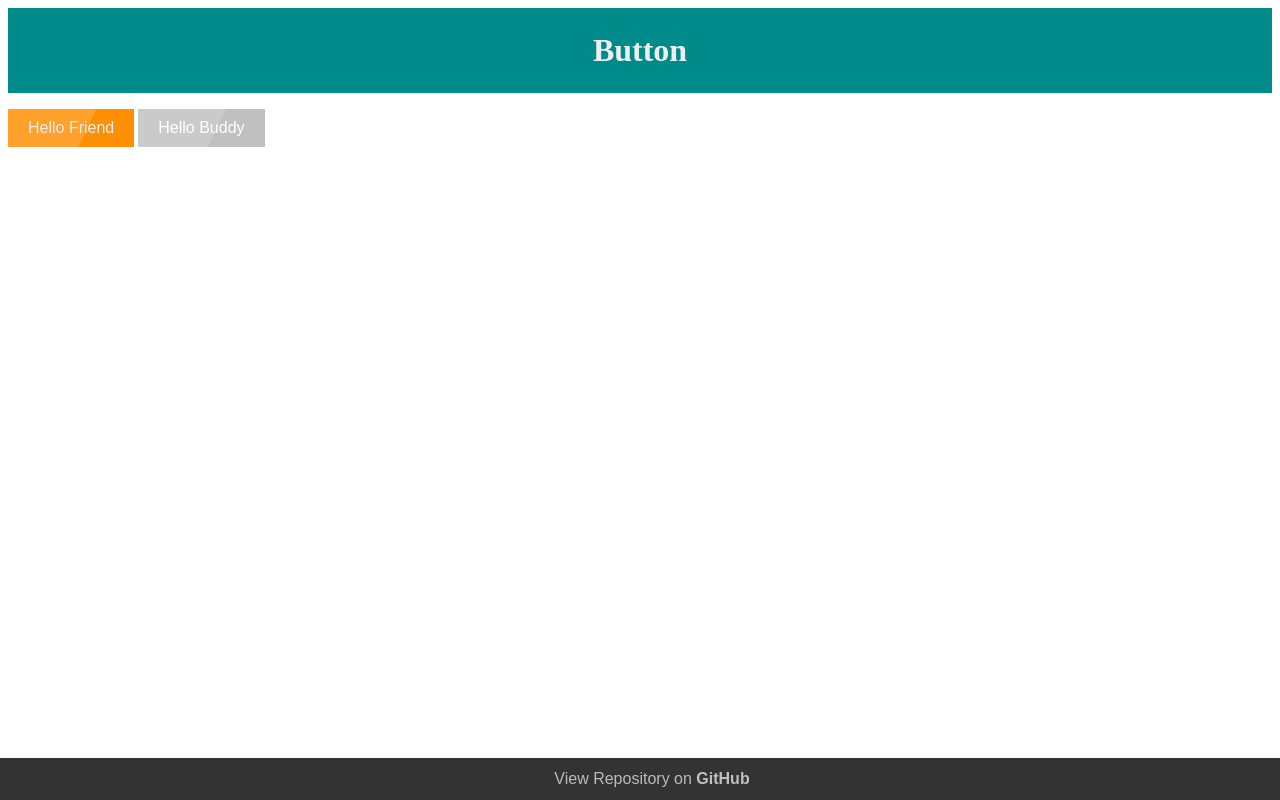
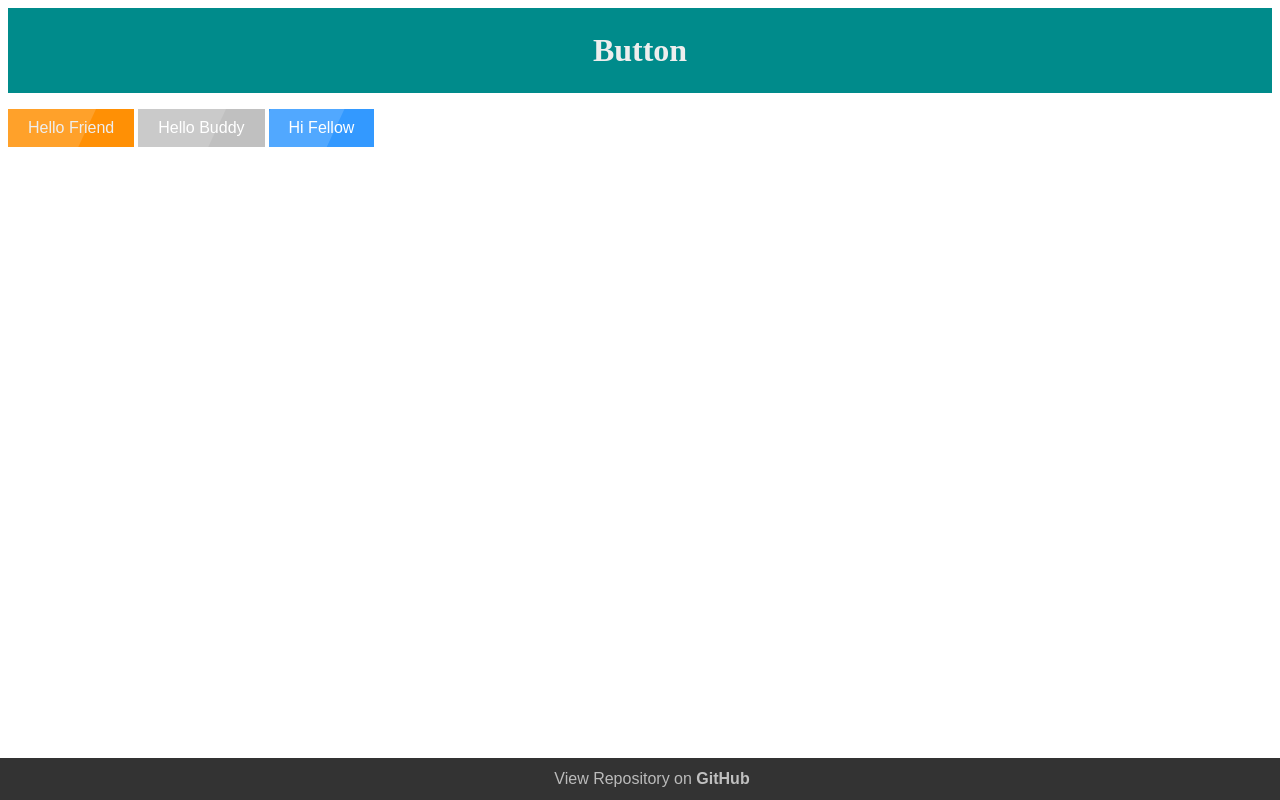
Before and after one commit to kushagrarora17/animated-buttons-hacktoberfest, a plain HTML site: page index.html in a window 1280 px wide. Drawn offline with Linux system fonts and the light colour scheme.

Commit message:
Use blue button in html

```diff
--- a/index.html
+++ b/index.html
@@ -23,6 +23,10 @@
 	  <span class="btn-title">Hello Buddy</span>
 	</button>
 
+	<button class="btn btn-blue">
+	  <span class="btn-title">Hi Fellow</span>
+	</button>
+
 	<footer>View Repository on <a href="https://github.com/kushagrarora17/animated-buttons-hacktoberfest">GitHub</a></footer>
 </body>
 </html>
```
